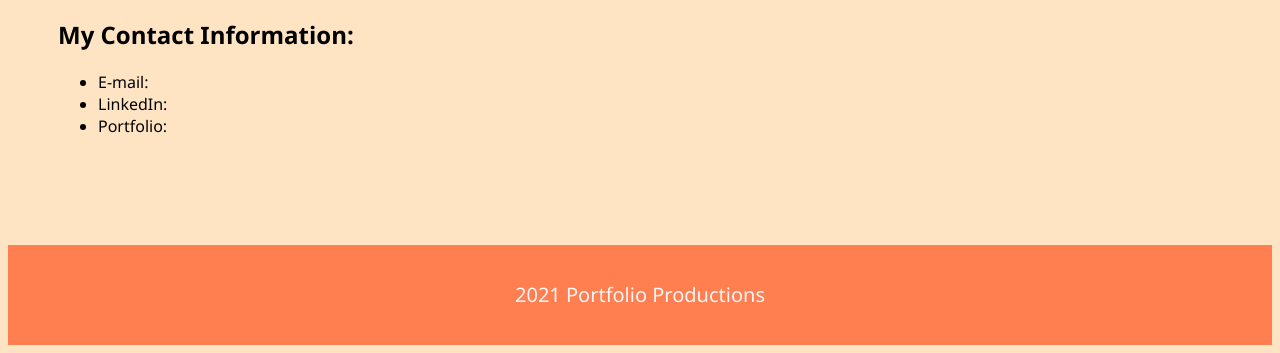
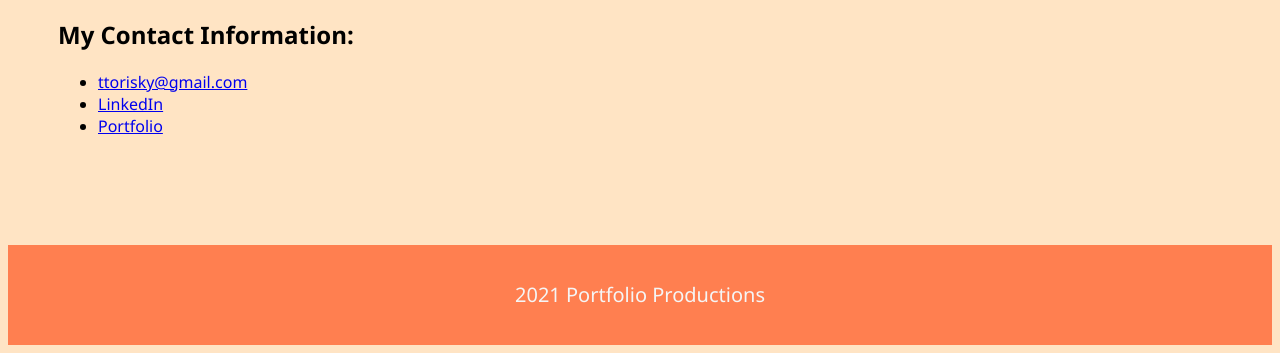
Before and after one commit to toriskyt/Portfolio-Tracy-Torisky, a plain HTML site: page index.html in a window 1280 px wide. Shown: the part 741-1094 px from the top of the page. Drawn offline with Linux system fonts and the light colour scheme; files whose address does not match are found by name.

Commit message:
fixed contact information links

```diff
--- a/assets/style.css
+++ b/assets/style.css
@@ -58,8 +58,3 @@ p {
 @media screen and (max-width: 870px) {
     width: 100%;
 }
-
-/* Work on spacing for contact section*/
-#contact-section {
-    padding: 40px;
-}
--- a/index.html
+++ b/index.html
@@ -33,16 +33,18 @@
             <section id="contact-information">
             <h2>My Contact Information:</h2>
             <ul class= "relevant-information">
-               <li>E-mail: <a href=""ttorisky@gmail.com></a></li>
-               <li>LinkedIn: <a href="https://www.linkedin.com/feed/"></a></li>
-               <li>Portfolio: <a href= "file:///C:/Users/momme/OneDrive/Desktop/UPENN_repository/Portfolio-Tracy-Torisky/index.html"></a></li>
+               <li><a href="mailto: ttorisky@gmail.com"> ttorisky@gmail.com</a>
+            </li>
+               <li><a href="https://www.linkedin.com/feed/">LinkedIn</a>
+            </li>
+               <li><a href= "file:///C:/Users/momme/OneDrive/Desktop/UPENN_repository/Portfolio-Tracy-Torisky/index.html">Portfolio</a>
+            </li>
             </ul>
             <br>
         </section>
 
     </main>
 
-    <!-- TODO: Why aren't my links working? -->
     <footer>
         <p>2021 Portfolio Productions</p>
     </footer>
```
